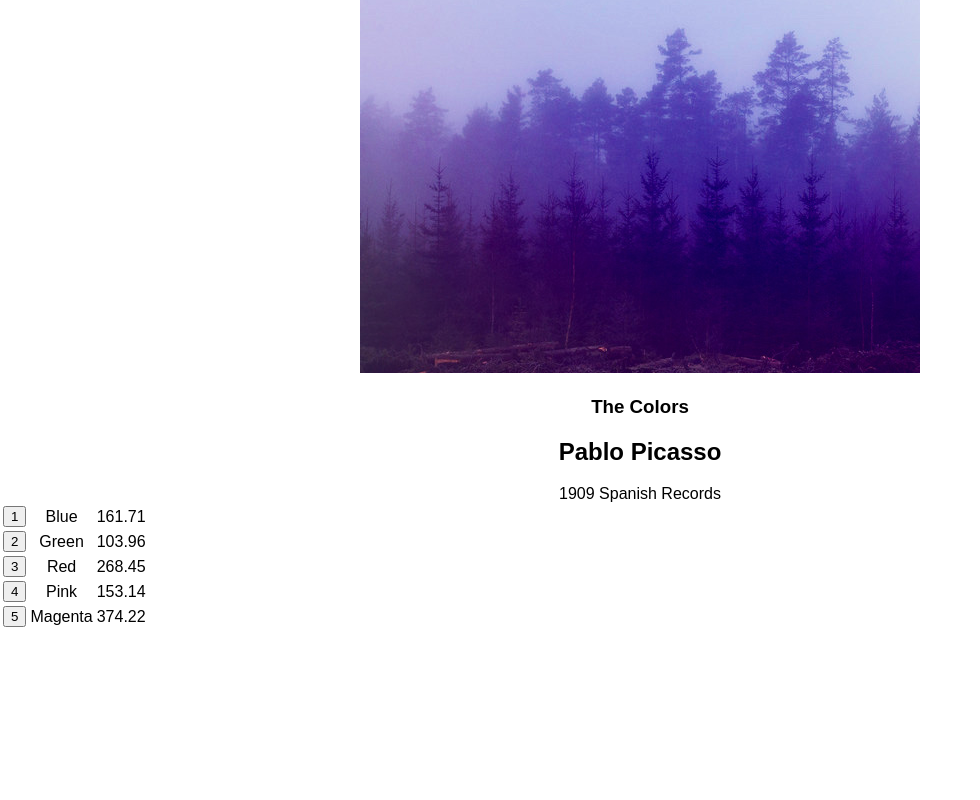
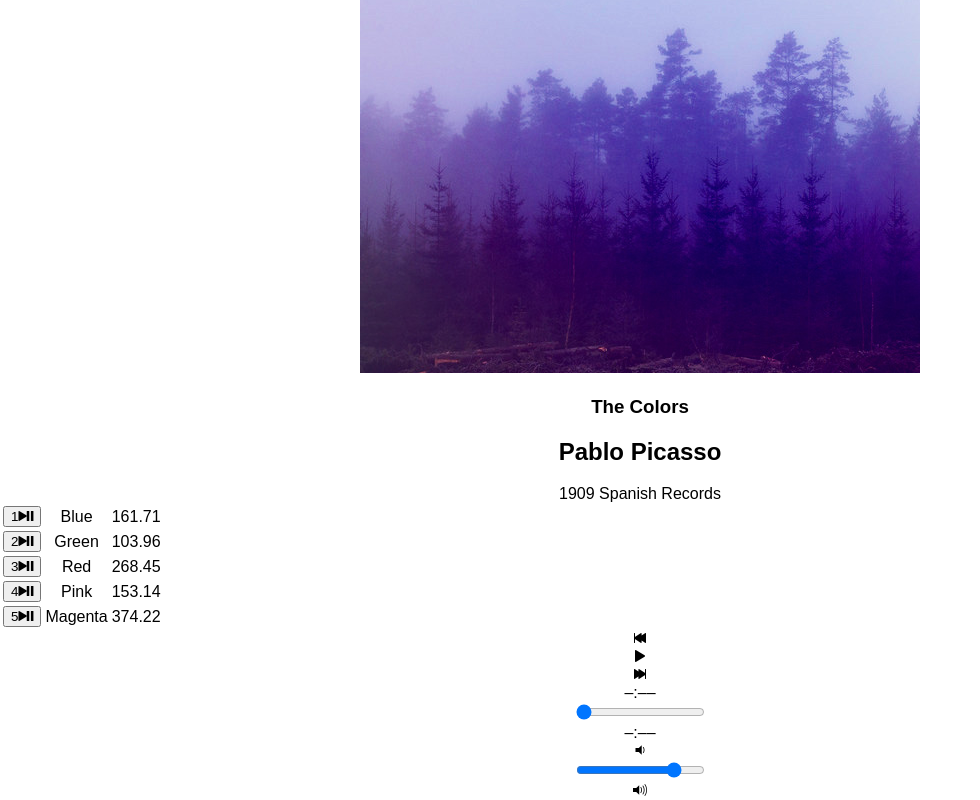
Before and after one commit to valoriedodge/bloc-jams-react, a React (Create React App) app: page /album/the-colors in a window 1280 px wide. Shown: the part 285-1085 px from the top of the page, without its empty margins (0-980 px from the left). Before the commit the page ends 915 px from the top, so only its background shows below. Built offline with nearby package versions, Linux system fonts and the light colour scheme.

Commit message:
add previous and play/pause controls

```diff
--- a/public/index.html
+++ b/public/index.html
@@ -10,6 +10,7 @@
     -->
     <link rel="manifest" href="%PUBLIC_URL%/manifest.json">
     <link rel="shortcut icon" href="%PUBLIC_URL%/favicon.ico">
+    <link rel="stylesheet" type="text/css" href="http://code.ionicframework.com/ionicons/2.0.1/css/ionicons.min.css">
     <!--
       Notice the use of %PUBLIC_URL% in the tags above.
       It will be replaced with the URL of the `public` folder during the build.
--- a/src/components/Album.js
+++ b/src/components/Album.js
@@ -1,5 +1,6 @@
 import React, {Component} from 'react';
 import albumData from './../data/albums';
+import PlayerBar from './PlayerBar.js';
 
 class Album extends Component {
   constructor(props) {
@@ -45,6 +46,14 @@
      }
    }
 
+    handlePrevClick() {
+      const currentIndex = this.state.album.songs.findIndex(song => this.state.currentSong === song);
+      const newIndex = Math.max(0, currentIndex - 1);
+      const newSong = this.state.album.songs[newIndex];
+      this.setSong(newSong);
+      this.play(newSong);
+    }
+
    render() {
      return (
        <section className="album">
@@ -78,6 +87,12 @@
 	      )}
            </tbody>
          </table>
+	<PlayerBar
+	  isPlaying={this.state.isPlaying}
+	  currentSong={this.state.currentSong}
+	  handleSongClick={()=> this.handleSongClick(this.state.currentSong)}
+	  handlePrevClick={() => this.handlePrevClick()}
+	 />
        </section>
      );
    }
--- /dev/null
+++ b/src/components/PlayerBar.js
@@ -0,0 +1,33 @@
+import React, { Component } from 'react';
+
+ class PlayerBar extends Component {
+   render() {
+     return (
+       <section className="player-bar">
+         <section id="buttons">
+           <div id="previous" onClick={this.props.handlePrevClick}>
+             <span className="ion-skip-backward"></span>
+           </div>
+           <div id="play-pause" onClick={this.props.handleSongClick}>
+             <span className={this.props.isPlaying ? 'ion-pause' : 'ion-play'}></span>
+           </div>
+           <div id="next">
+             <span className="ion-skip-forward"></span>
+           </div>
+         </section>
+         <section id="time-control">
+           <div className="current-time">–:––</div>
+           <input type="range" className="seek-bar" value="0" />
+           <div className="total-time">–:––</div>
+         </section>
+         <section id="volume-control">
+           <div className="icon ion-volume-low"></div>
+           <input type="range" className="seek-bar" value="80" />
+           <div className="icon ion-volume-high"></div>
+         </section>
+       </section>
+     );
+   }
+ }
+
+ export default PlayerBar;
```
